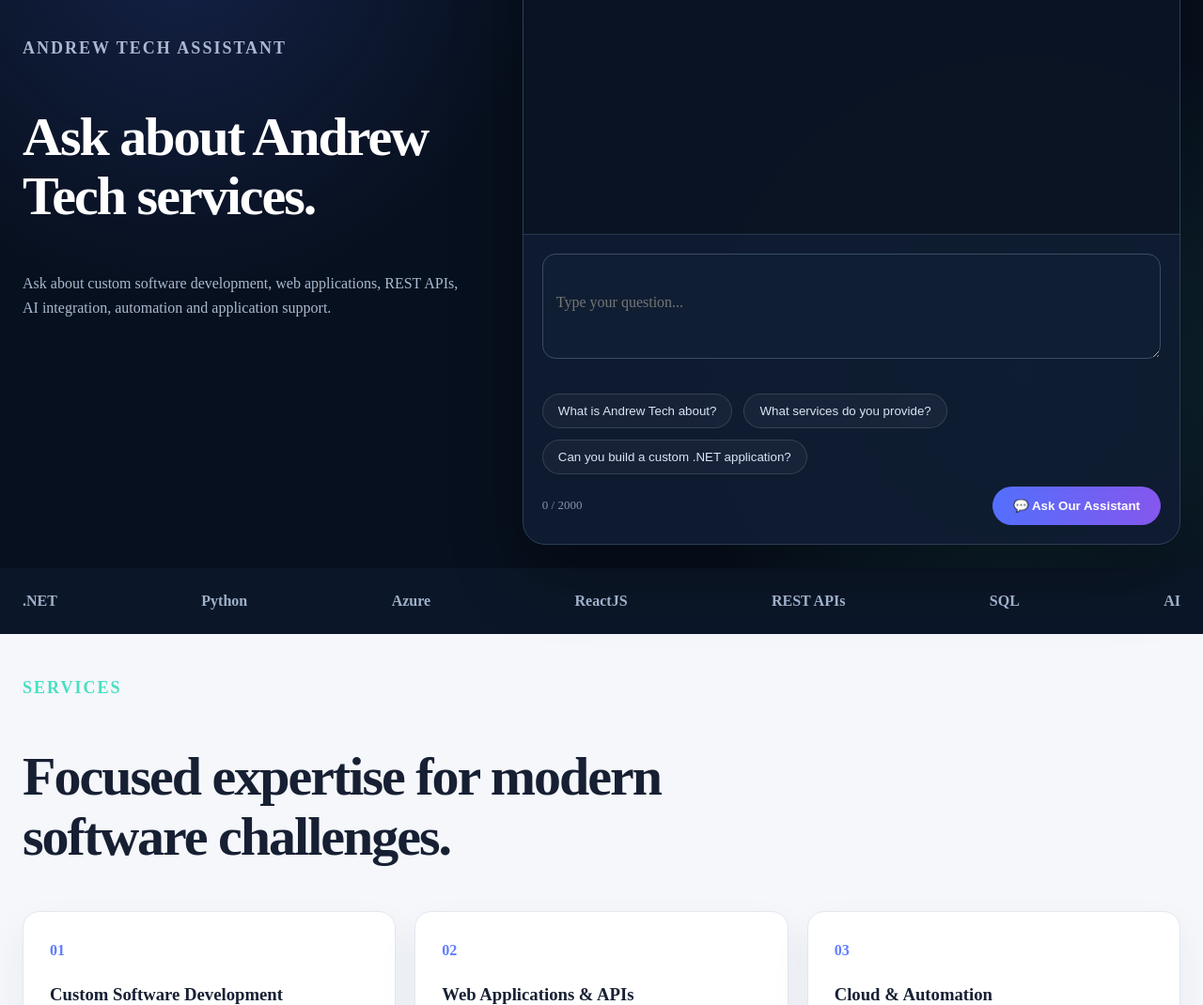
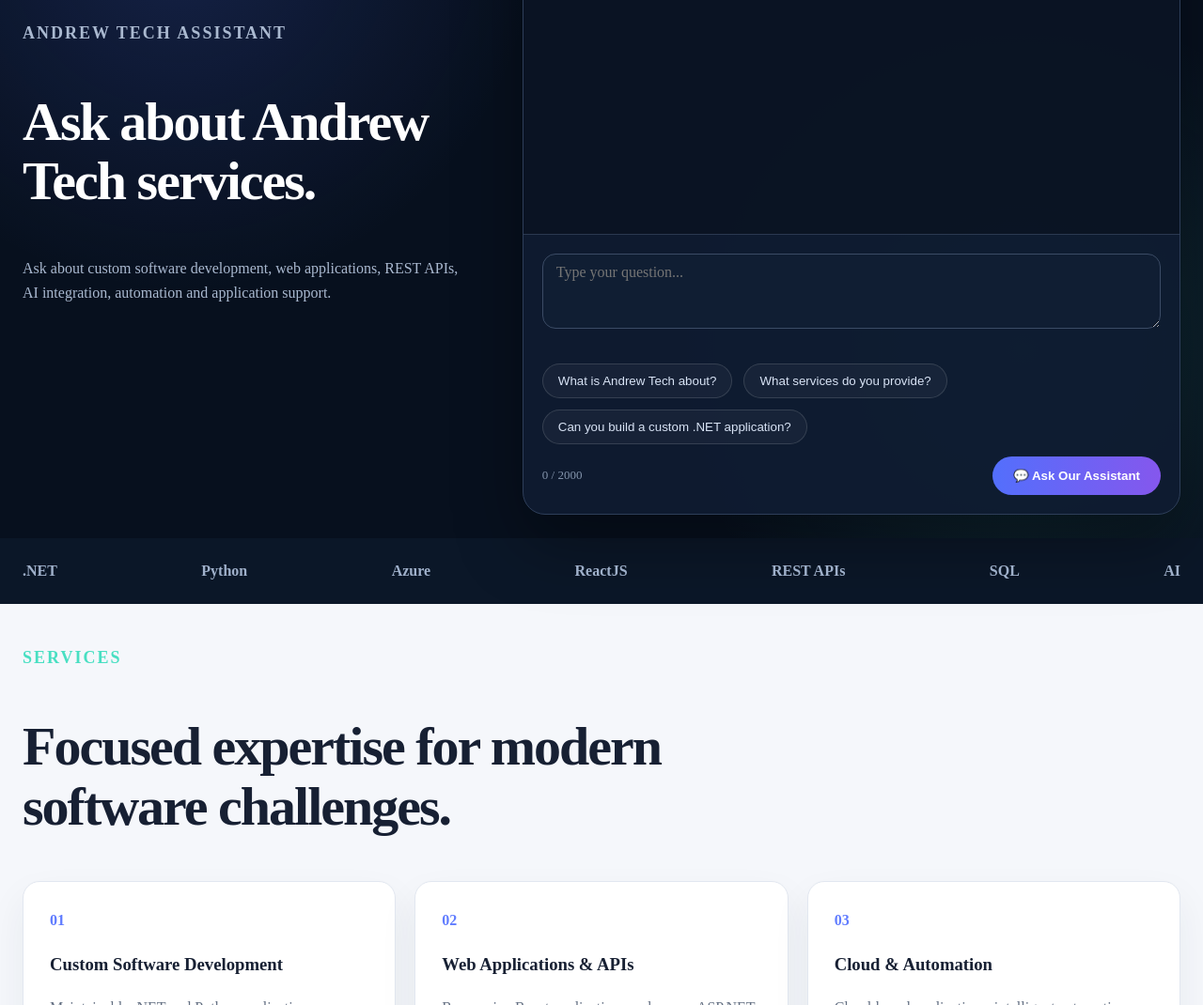
Before and after one commit to automationxpert15-lab/AndrewTech, a website: page index.html in a window 1280 px wide. Shown: the part 950-2020 px from the top of the page at 94% size. Drawn offline with Linux system fonts and the light colour scheme; a web font is replaced by a local one.

Commit message:
updated styles v3

```diff
--- a/styles_pretty.css
+++ b/styles_pretty.css
@@ -666,7 +666,7 @@ footer {
 
 .ai-chat-form textarea {
     width: 100%;
-    min-height: 95px;
+    min-height: 40px;
     padding: 14px;
 
     resize: vertical;
@@ -801,5 +801,5 @@ footer {
 
 #aiPrompt{
 
-    padding-top:42px;
+    padding-top:10px;
 }
```
